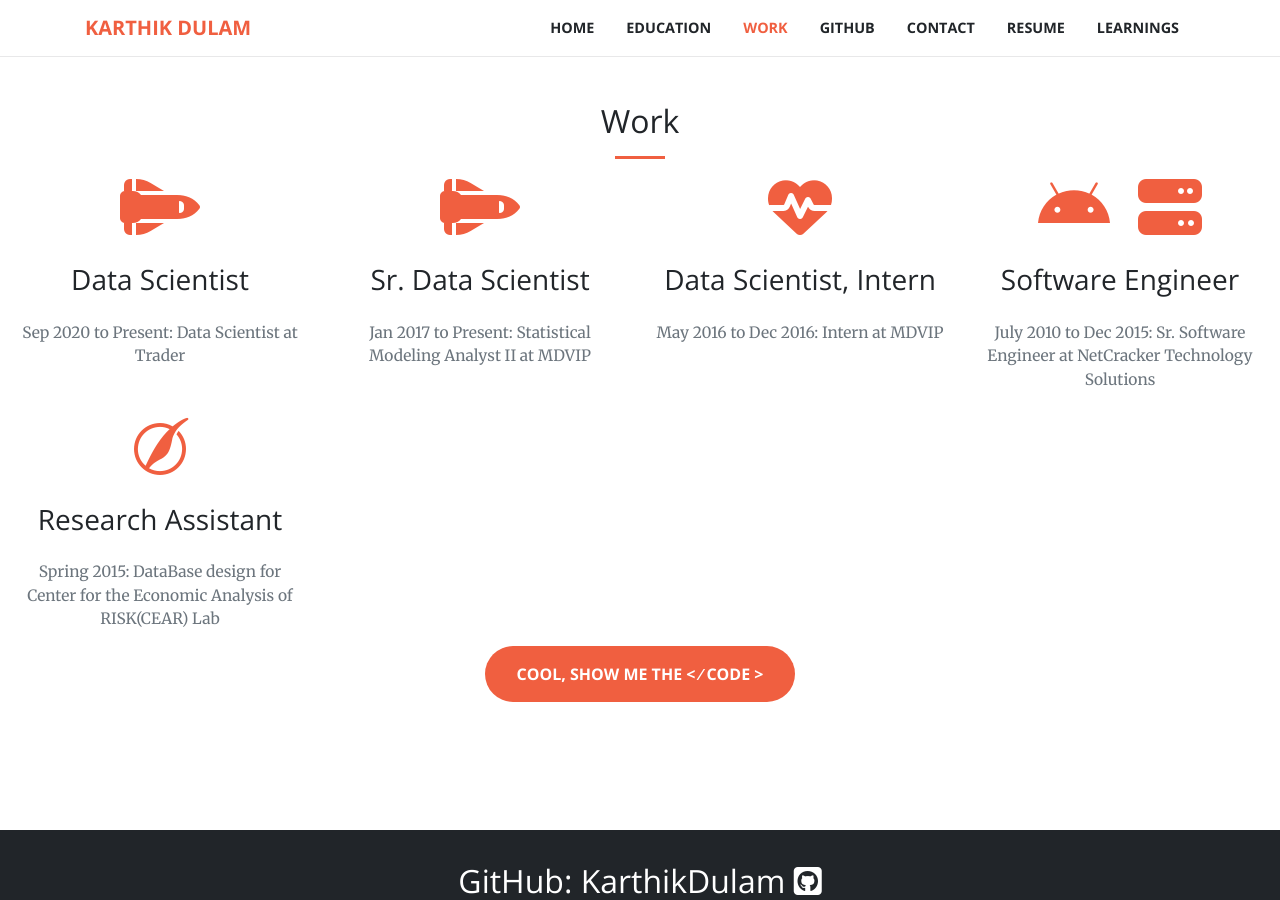
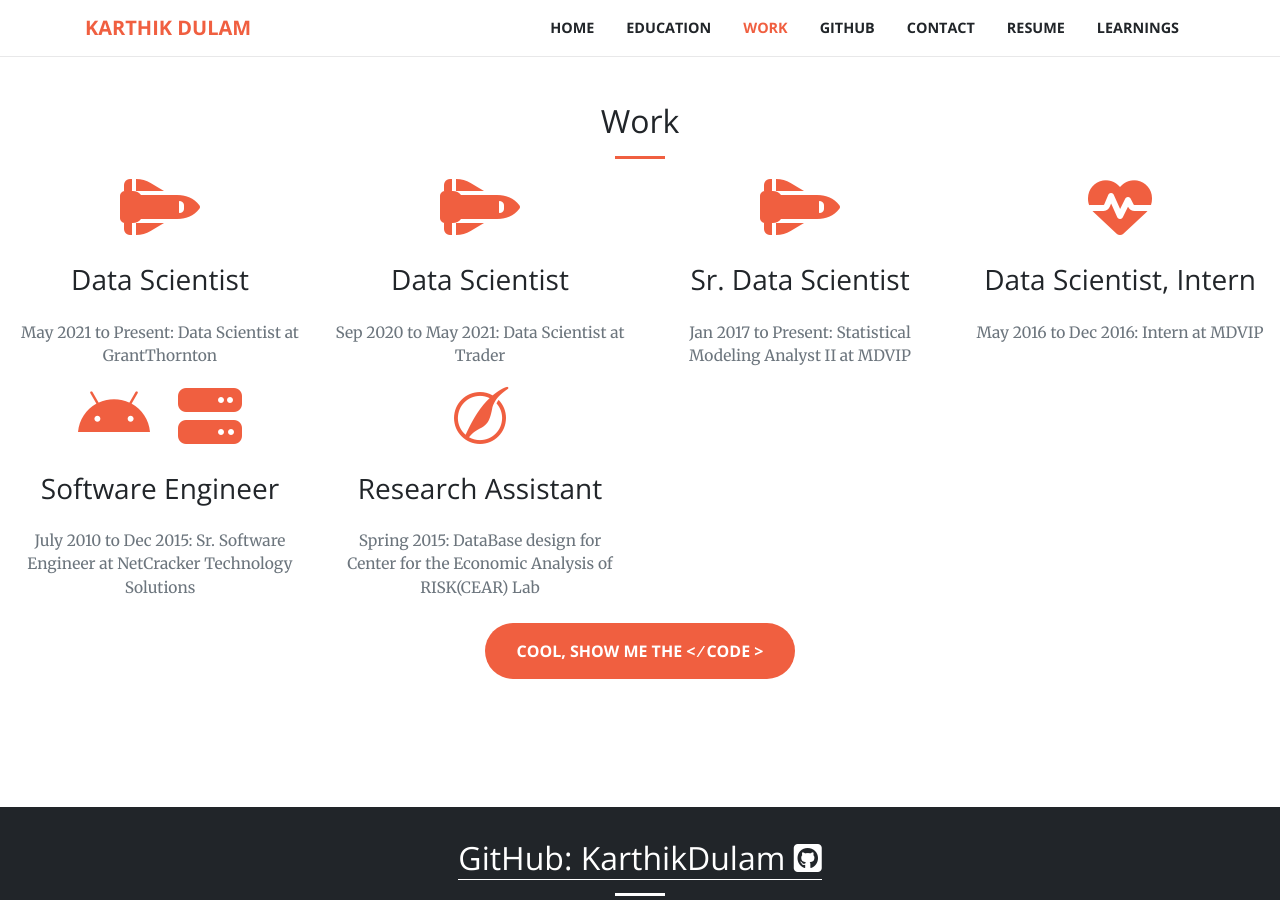
Before and after one commit to kaydee-edb/KarthikDulam.github.io, a Jekyll site: the page index.html, which Jekyll copies as it is, in a window 1280 px wide and 900 px high, scrolled down 1569 px. Built offline with Jekyll 4.4.1, drawn with Linux system fonts in a browser that asks for light colours; nearby versions of some CDN libraries.

Commit message:
Update index.html

```diff
--- a/index.html
+++ b/index.html
@@ -183,7 +183,12 @@
         <div class="col-lg-3 col-sm-6 text-center">
           <i class="fa fa-4x fa-space-shuttle text-primary sr-icons"></i>
           <h3 class="mt-4 mb-4">Data Scientist</h3>
-          <p class="text-muted">Sep 2020 to Present: Data Scientist at Trader</p>
+          <p class="text-muted">May 2021 to Present: Data Scientist at GrantThornton</p>
+        </div>
+	<div class="col-lg-3 col-sm-6 text-center">
+          <i class="fa fa-4x fa-space-shuttle text-primary sr-icons"></i>
+          <h3 class="mt-4 mb-4">Data Scientist</h3>
+          <p class="text-muted">Sep 2020 to May 2021: Data Scientist at Trader</p>
         </div>
 	      <div class="col-lg-3 col-sm-6 text-center">
           <i class="fa fa-4x fa-space-shuttle text-primary sr-icons"></i>
```
